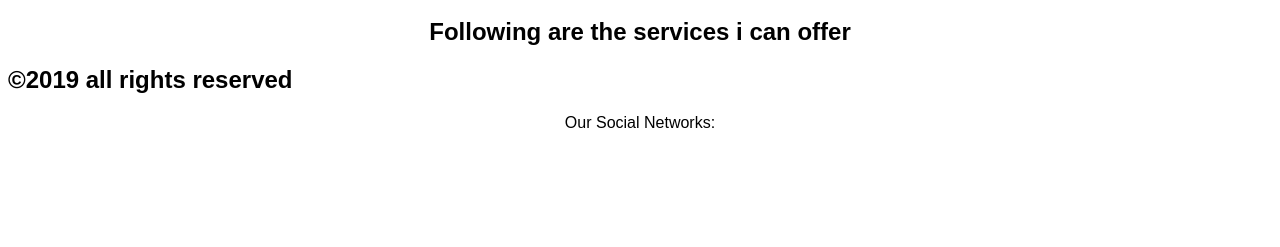
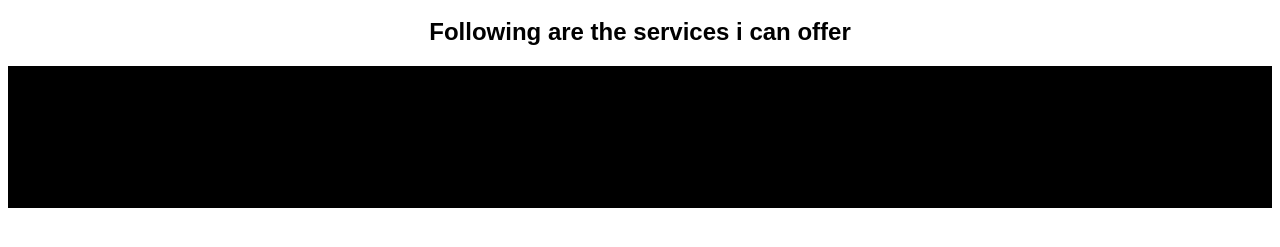
Before and after one commit to saadbintariq444/web, a plain HTML site: page index.html in a window 1280 px wide. Shown: the part 369-616 px from the top of the page. Drawn offline with Linux system fonts and the light colour scheme.

Commit message:
Update style.css

```diff
--- a/style.css
+++ b/style.css
@@ -28,7 +28,7 @@ button {
 }
 
   /* Footer */
-.footer {
+#footer {
   padding: 20px;
   text-align: center;
   background: black;
```
